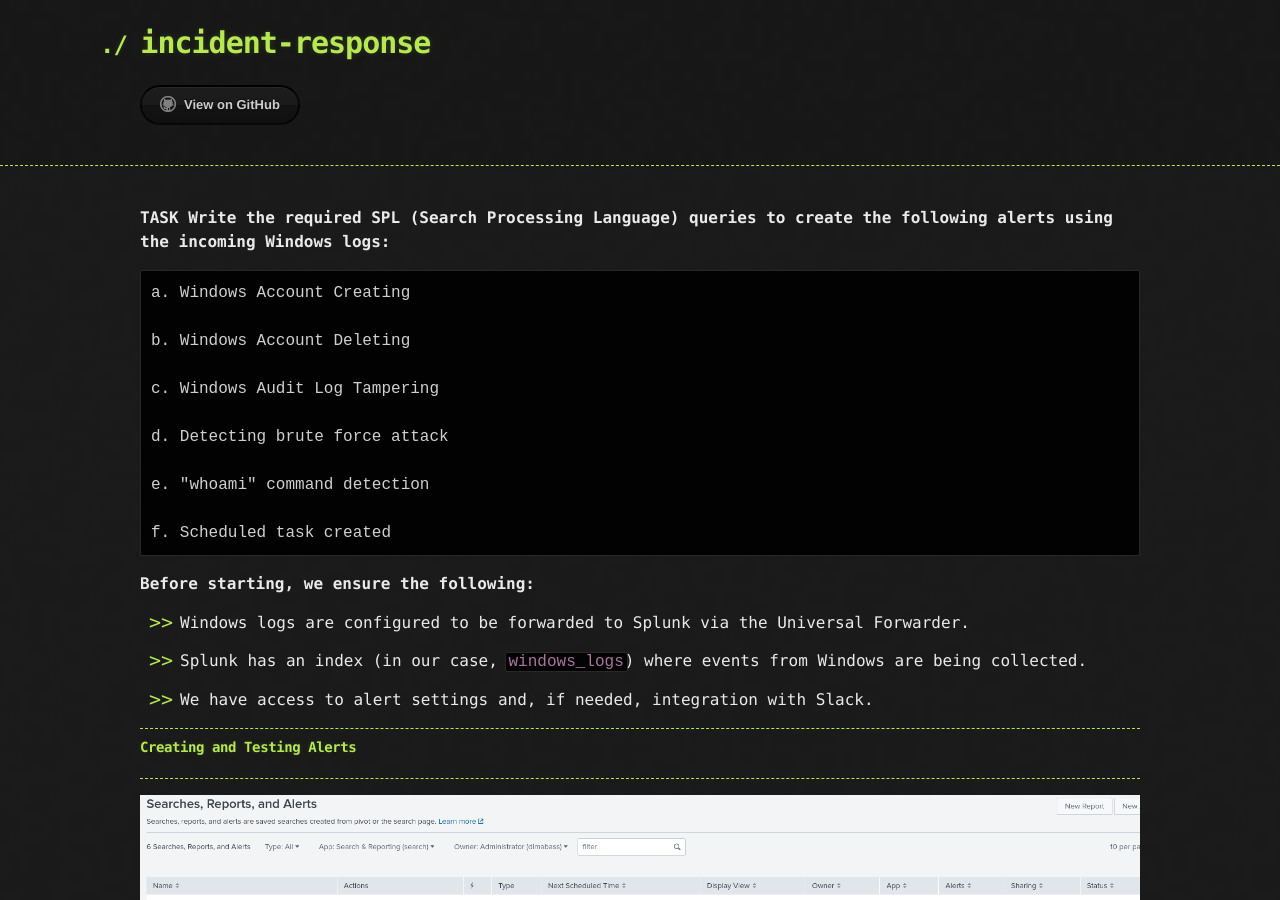
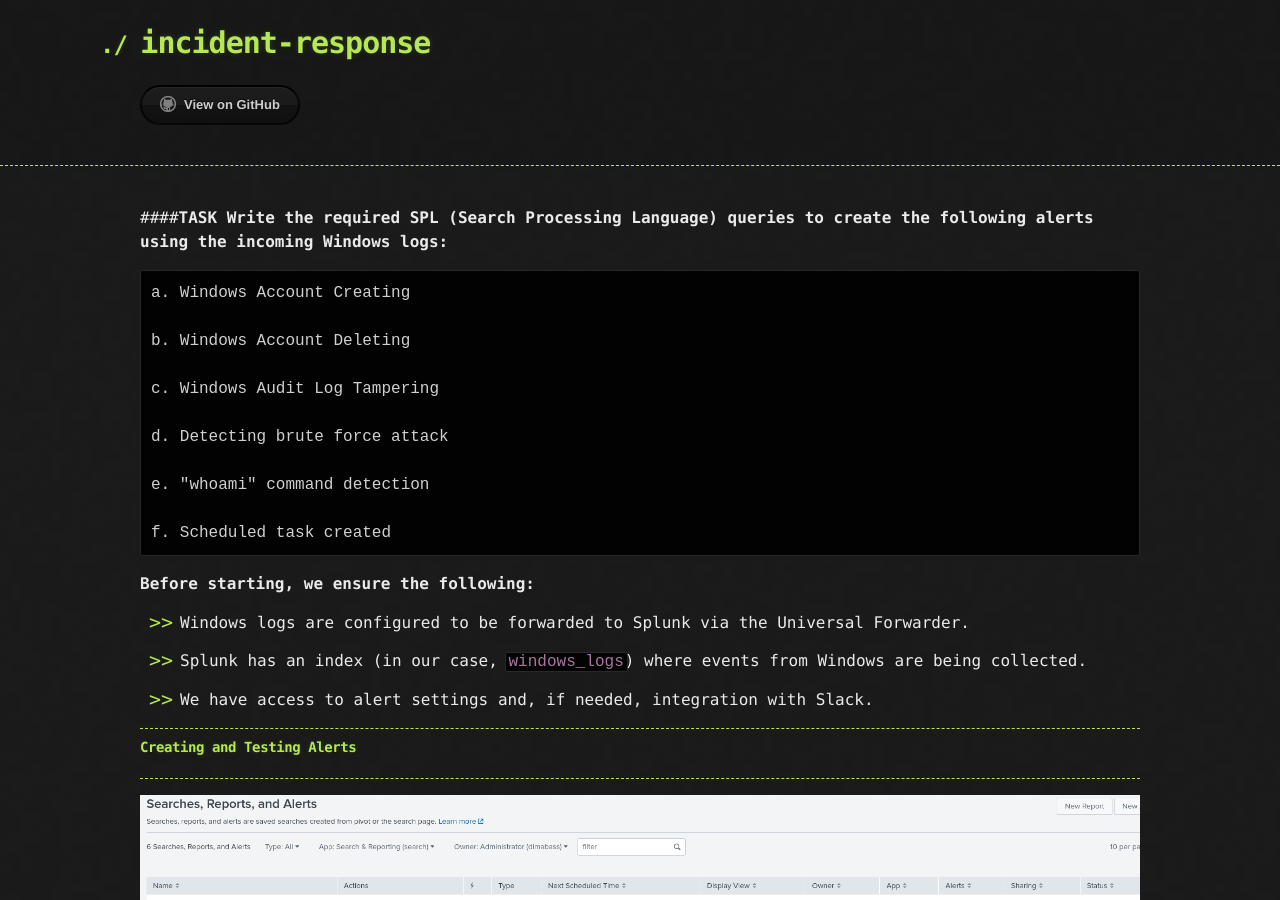
Before and after one commit to dimabass/incident-response, a Jekyll site: the page built from Report on Testing Alerts in Splunk.md, in a window 1280 px wide and 900 px high. Built offline with Jekyll 4.4.1, drawn with Linux system fonts in a browser that asks for light colours; our own code applies the rules of GitHub Pages for plain Markdown files; the repository's description, which GitHub fills in, is left out.

```diff
--- a/Report on Testing Alerts in Splunk.md
+++ b/Report on Testing Alerts in Splunk.md
@@ -1,4 +1,4 @@
-**TASK**
+####**TASK**
 **Write the required SPL (Search Processing Language) queries to create the following alerts using the incoming Windows logs:**
 
     a. Windows Account Creating
```
